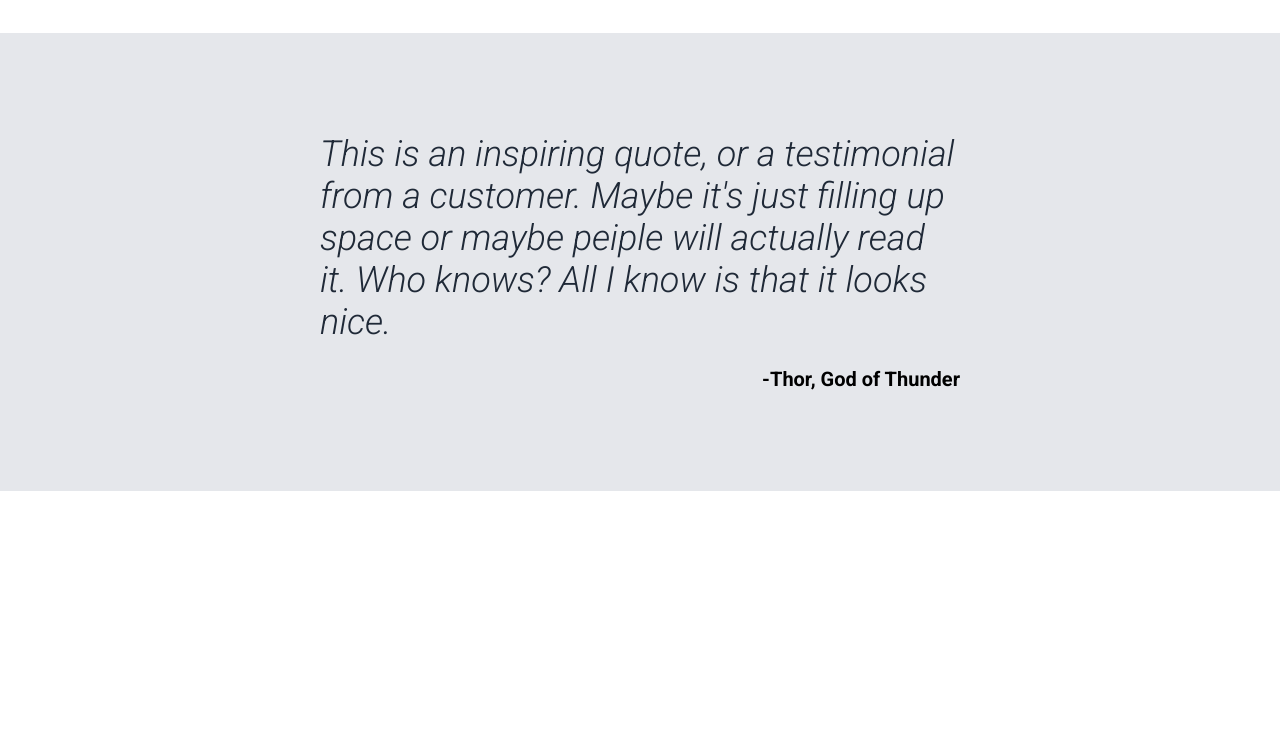
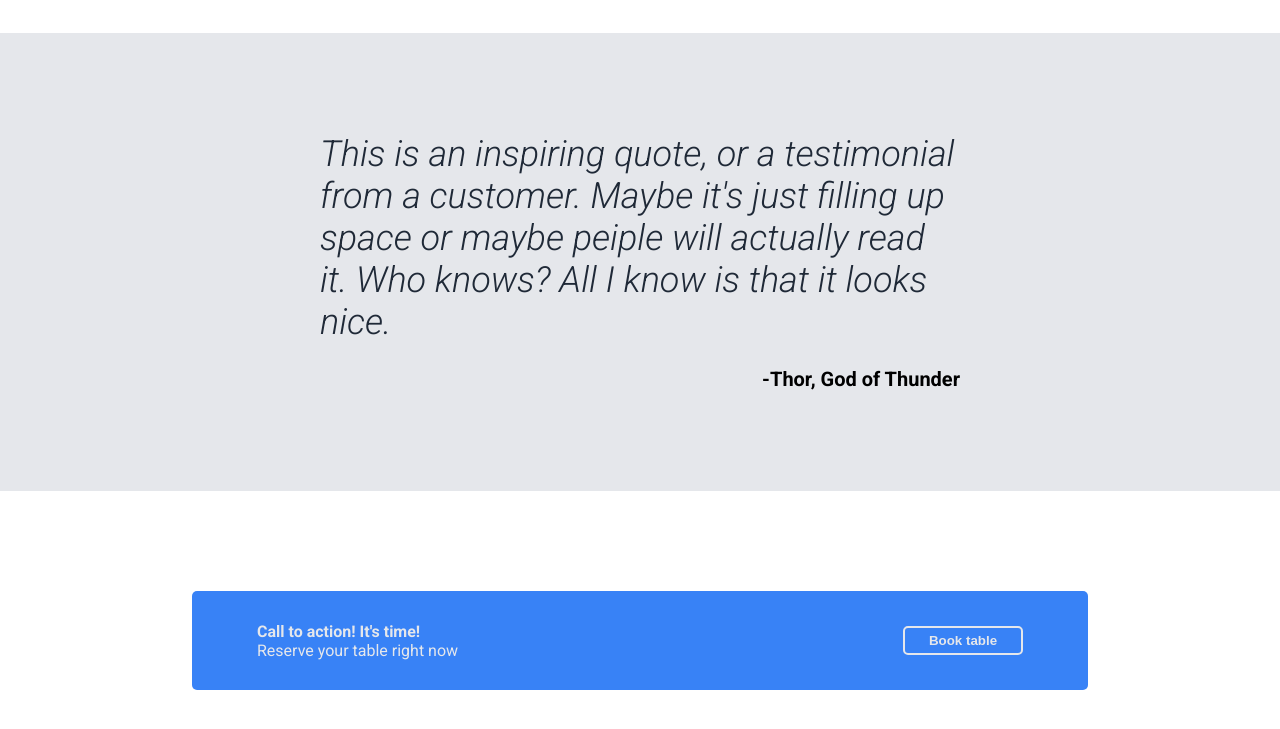
Before and after one commit to Aarniometsa/odin-landing, a plain HTML site: page index.html in a window 1280 px wide. Shown: the part 1135-1864 px from the top of the page. Before the commit the page ends 1626 px from the top, so only its background shows below. Drawn offline with Linux system fonts and the light colour scheme.

Commit message:
Style footer

```diff
--- a/index.html
+++ b/index.html
@@ -28,7 +28,7 @@
         <div class="first-box-left">
             <h2>Welcome to insert coffee shop name!</h2>
             <p>This website has some subtext that goes here under the main title. It's a smaller font and the color is lower contrast</p>
-            <button class="signup-button">Sign up</button>
+            <button class="signup-button">Book table</button>
         </div>
         <div class="first-box-right">
             <img src="cafe.jpg" alt="Picture of a cafe">
@@ -68,7 +68,15 @@
     </div>
 
     <div class="footer">
-
+        <div class="footer-box">
+            <div class="footer-box-left">
+                <h4>Call to action! It's time!</h4>
+                <p>Reserve your table right now</p>
+            </div>
+            <div class="footer-box-right">
+                <button id="footer-button" class="signup-button">Book table</button>
+            </div>
+        </div>
     </div>
 </body>
 </html>
--- a/styles.css
+++ b/styles.css
@@ -89,7 +89,8 @@ h2, p {
     color: #e5e7eb;
     padding: 5px 20px;
     border-radius: 5px;
-    width: 100px;
+    width: 120px;
+    font-weight: 700;
 }
 
 h3 {
@@ -145,3 +146,39 @@ h3 {
     text-align: right;
     padding-top: 24px;
 }
+
+.footer {
+    background-color: #3882f6;
+    margin: 100px 15%;
+    border-radius: 5px;
+    color: #e5e7eb;
+
+
+}
+
+.footer-box {
+    display: flex;
+}
+
+#footer-button {
+    border-style: solid;
+    border-color: #e5e7eb;
+    color: #e5e7eb;
+}
+
+.footer-box-right {
+    align-self: center;
+    padding: 35px 65px;
+}
+
+.footer-box-left {
+    display: flex;
+    flex-direction: column;
+    flex: 1;
+    padding-left: 65px;
+    justify-content: center;
+}
+
+h4 {
+    margin: 0;
+}
```
